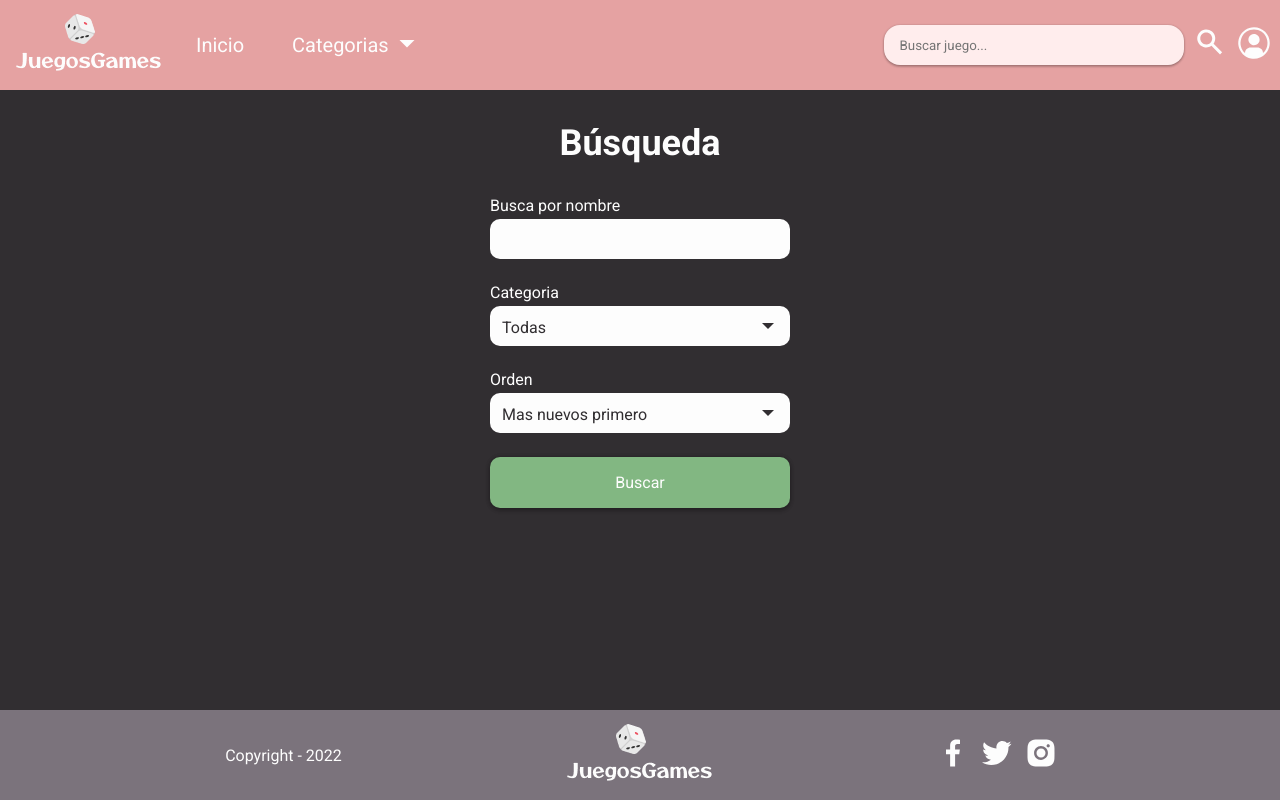
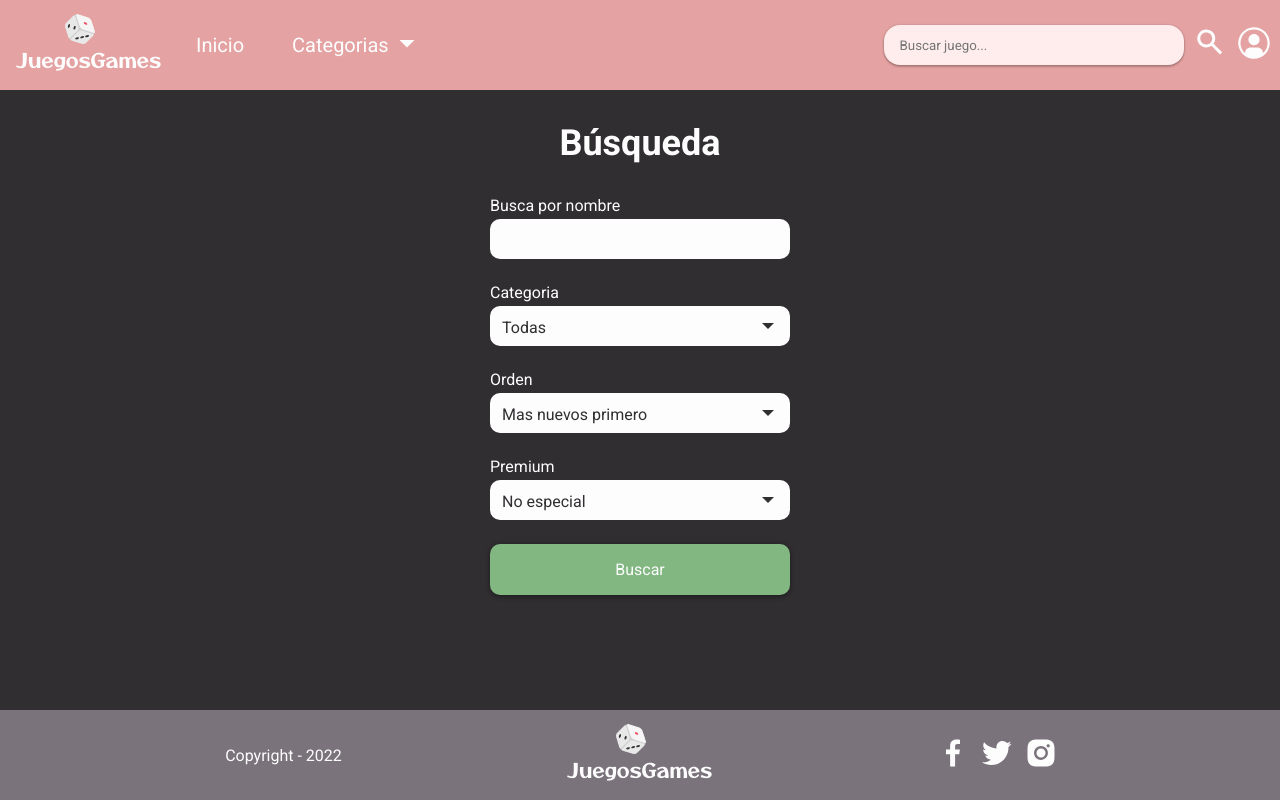
Before and after one commit to DMFernandez96/unicen-visualizacion, an Angular app in the folder TP2/: page /busqueda in a window 1280 px wide. Built offline with nearby package versions, Linux system fonts and the light colour scheme.

Commit message:
Added filter by premium on search page

```diff
--- a/TP2/src/app/components/pages/search/search.component.css
+++ b/TP2/src/app/components/pages/search/search.component.css
@@ -119,3 +119,15 @@ form {
     position: relative;
     z-index: 202;
 }
+
+.checkbox-container {
+    display: flex;
+    gap: var(--space-small);
+    flex-direction: row-reverse;
+    padding: var(--space-small);
+}
+
+input.checkbox {
+    width: 20px;
+    height: 20px;
+}
--- a/TP2/src/app/components/pages/search/search.component.html
+++ b/TP2/src/app/components/pages/search/search.component.html
@@ -2,31 +2,14 @@
     <h1 class="title">Búsqueda</h1>
     <form *ngIf="!search" (submit)="searchGame()">
         <app-input [(value)]="name" label="Busca por nombre"></app-input>
-		<app-select
-			[(value)]="category"
-			label="Categoria"
-			[options]="getCategoriesWithAll()"
-		></app-select>
-		<app-select
-			[(value)]="orden"
-			label="Orden"
-			[options]="['Mas nuevos primero', 'Mas antiguos primero']"
-		></app-select>
-		<app-button
-			class="button-submit"
-			text="Buscar"
-			classList="w-100"
-			type="submit"
-		></app-button>
+        <app-select [(value)]="category" label="Categoria" [options]="getCategoriesWithAll()"></app-select>
+        <app-select [(value)]="orden" label="Orden" [options]="['Mas nuevos primero', 'Mas antiguos primero']"></app-select>
+        <app-select [(value)]="premium" label="Premium" [options]="['No especial', 'Especial']"></app-select>
+        <app-button class="button-submit" text="Buscar" classList="w-100" type="submit"></app-button>
     </form>
-
     <section *ngIf="search" class="results">
         <div class="container-row-quantity-filter">
-			<div
-				class="results-description"
-				[class.results-info]="quantityGames > 0"
-				[class.results-error]="quantityGames == 0"
-			>
+            <div class="results-description" [class.results-info]="quantityGames > 0" [class.results-error]="quantityGames == 0">
                 <p>
                     {{ quantityGames }} juegos coinciden con
                     <span *ngIf="name.length > 0" class="result-name">
@@ -41,46 +24,25 @@
 													</button>
             </div>
         </div>
-
         <div class="results-games">
-			<app-category-cards-group
-				*ngFor="let category of getCategories()"
-				name="{{ category }}"
-				[games]="games.get(category) || []"
-				search="{{ name }}"
-			>
+            <app-category-cards-group *ngFor="let category of getCategories()" name="{{ category }}" [games]="games.get(category) || []" search="{{ name }}">
                 <span class="badge">{{ games.get(category)!.length }}</span>
             </app-category-cards-group>
         </div>
     </section>
 </section>
-
 <div *ngIf="filterOverlayVisible" class="container-overlay">
     <div (click)="closeFilterOverlay()" class="opacity-overlay">
         <span (click)="closeFilterOverlay()" class="close">&times;</span>
     </div>
     <div class="filter-overlay">
         <form class="form-overlay" (submit)="searchGameBtnFilter()">
-			<app-input
-				[(value)]="nameFilter"
-				label="Busca por nombre"
-			></app-input>
-			<app-select
-				[(value)]="categoryFilter"
-				label="Categoria"
-				[options]="getCategoriesWithAll()"
-			></app-select>
-			<app-select
-				[(value)]="ordenFilter"
-				label="Orden"
-				[options]="['Mas nuevos primero', 'Mas antiguos primero']"
-			></app-select>
-			<app-button
-				class="button-submit"
-				text="Buscar"
-				classList="w-100"
-				type="submit"
-			></app-button>
+            <app-input [(value)]="nameFilter" label="Busca por nombre"></app-input>
+            <app-select [(value)]="categoryFilter" label="Categoria" [options]="getCategoriesWithAll()"></app-select>
+            <app-select [(value)]="ordenFilter" label="Orden" [options]="['Mas nuevos primero', 'Mas antiguos primero']">
+            </app-select>
+            <app-select [(value)]="premiumFilter" label="Premium" [options]="['No especial', 'Especial']"></app-select>
+            <app-button class="button-submit" text="Buscar" classList="w-100" type="submit"></app-button>
         </form>
     </div>
 </div>
--- a/TP2/src/app/components/pages/search/search.component.ts
+++ b/TP2/src/app/components/pages/search/search.component.ts
@@ -1,9 +1,8 @@
-import { Component, OnInit } from "@angular/core";
+import { Component,  OnInit } from "@angular/core";
 import { ActivatedRoute, Router } from "@angular/router";
 import { Game } from "src/app/interfaces/game";
 import { CategoriesService } from "src/app/services/categories.service";
 import { GamesService } from "src/app/services/games.service";
-
 @Component({
 	selector: "app-search",
 	templateUrl: "./search.component.html",
@@ -13,16 +12,15 @@ export class SearchComponent implements OnInit {
 	name: string = "";
 	category: string = "Todas";
 	orden: string = "Mas nuevos primero";
+	premium: string = "No especial";
 	search: boolean = false;
 	games: Map<string, Game[]>;
 	quantityGames: number = 0;
-
 	nameFilter: string = "";
 	categoryFilter: string = "Todas";
 	ordenFilter: string = "Mas nuevos primero";
-
+	premiumFilter: string="No especial";
 	filterOverlayVisible: boolean = false;
-
 	constructor(
 		private categoriesService: CategoriesService,
 		public gamesService: GamesService,
@@ -31,19 +29,18 @@ export class SearchComponent implements OnInit {
 	) {
 		this.games = new Map();
 	}
-
 	ngOnInit(): void {
 		this.route.queryParamMap.subscribe((params) => {
 			if (
 				params.has("name") ||
 				params.has("category") ||
-				params.has("orden")
+				params.has("orden") ||
+				params.has("premium")
 			)
 				this.search = true;
 			else {
 				this.search = false;
 			}
-
 			this.name = params.get("name") || "";
 			this.category = params.get("category") || "Todas";
 			if (params.has("orden")) {
@@ -51,64 +48,63 @@ export class SearchComponent implements OnInit {
 					this.orden = "Mas nuevos primero";
 				else this.orden = "Mas antiguos primero";
 			} else this.orden = "Mas nuevos primero";
+			if (params.has("premium")) {
+			if (params.get("premium") == "Noespecial")
+			this.premium = "No especial";
+				else this.premium = "Especial";
+			} else this.premium = "No especial";
 			this.fetchGames();
 		});
 	}
-
 	getCategories(): string[] {
 		return this.categoriesService.getCategories();
 	}
-
 	getCategoriesWithAll(): string[] {
 		let result = ["Todas"];
 		result = result.concat(this.categoriesService.getCategories());
 		return result;
 	}
-
 	fetchGames(): void {
 		this.getCategories().forEach((category) =>
 			this.games.set(category, this.getGames(category))
 		);
 		this.gamesCount();
 	}
-
 	getGames(category: string): Game[] {
 		if (this.category == "Todas" || this.category == category)
 			return this.gamesService.getFiltered(
 				this.name.toLowerCase(),
 				category.toLowerCase(),
-				this.orden == "Mas nuevos primero" ? true : false
+				this.orden == "Mas nuevos primero" ? true : false,
+				this.premium == "Especial" ? true : false,
 			);
 		else return [];
 	}
-
 	searchGame(): void {
 		this.router.navigate(["/busqueda"], {
 			queryParams: {
 				name: this.name,
 				category: this.category,
 				orden: this.orden.replace(/ /g, ""),
+				premium: this.premium.replace(/ /g, ""),
 			},
 		});
 		this.fetchGames();
 	}
-
 	searchGameBtnFilter(): void {
 		this.name = this.nameFilter;
 		this.category = this.categoryFilter;
 		this.orden = this.ordenFilter;
+		this.premium= this.premiumFilter;
 		this.searchGame();
 		this.closeFilterOverlay();
 	}
-
 	toggleFilterOverlay(): void {
 		this.filterOverlayVisible = !this.filterOverlayVisible;
 	}
-
 	closeFilterOverlay(): void {
 		this.filterOverlayVisible = false;
 	}
-
 	gamesCount() {
 		let counter = 0;
 		this.getCategories().forEach((category) => {
--- a/TP2/src/app/services/games.service.ts
+++ b/TP2/src/app/services/games.service.ts
@@ -3,24 +3,20 @@ import { Game } from "../interfaces/game";
 import { GAMES } from "../mock-data/mock-games";
 import { FavoritesService } from "./favorites.service";
 import { SessionService } from "./session.service";
-
 @Injectable({
  providedIn: "root",
 })
 export class GamesService {
  games: Game[] = [];
-
  constructor(
   private favoritesService: FavoritesService,
   private sessionService: SessionService
  ) {
   this.games = GAMES;
  }
-
  getById(id: number): Game {
   return this.games.find((g) => g.id == id)!;
  }
-
  getByCategory(category: string): Game[] {
   let gamesResponse: Game[] = [];
   // Add games repeatedly at the end for horizontal scroll in desktop
@@ -32,14 +28,12 @@ export class GamesService {
   });
   return this.filterPremium(gamesResponse);
  }
-
  getContinuePlaying(): Game[] {
   let continuePlaying: Game[] = [];
   continuePlaying.push(this.getById(17));
   continuePlaying.push(this.getById(2));
   return this.filterPremium(continuePlaying);
  }
-
  getFavorites(): Game[] {
   let favorites: Game[] = [];
   this.favoritesService.getFavorites().forEach((id) => {
@@ -47,7 +41,6 @@ export class GamesService {
   });
   return this.filterPremium(favorites);
  }
-
  getRecommendedForYou(): Game[] {
   let recommended: Game[] = [];
   recommended.push(this.getById(10));
@@ -59,15 +52,13 @@ export class GamesService {
   recommended.push(this.getById(3));
   return this.filterPremium(recommended);
  }
-
-	getFiltered(name: string, category: string, ascendente: boolean): Game[] {
+ getFiltered(name: string, category: string, ascendente: boolean, premium: boolean): Game[] {
   let gamesFiltered: Game[] = this.games.filter(
-			(g) => g.name.toLowerCase().includes(name) && g.category == category
+   (g) => g.name.toLowerCase().includes(name) && g.category == category && g.premium == premium
   );
   if (!ascendente) gamesFiltered.reverse();
   return this.filterPremium(gamesFiltered);
  }
-
  filterPremium(games: Game[]) {
   if (this.sessionService) return games;
   else {
```
Lines whose indentation alone changed are shown as unchanged.
